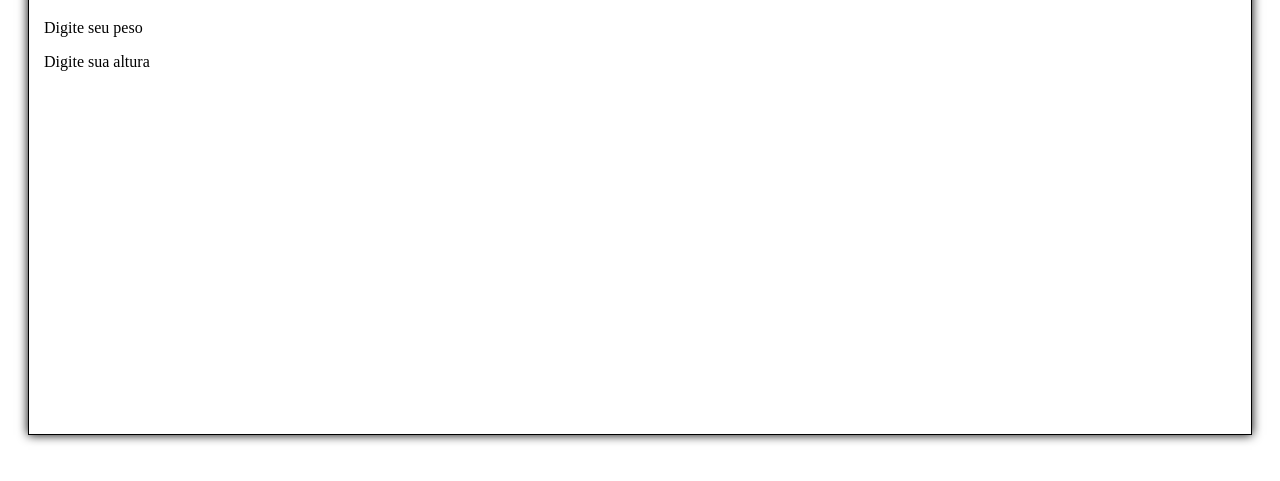
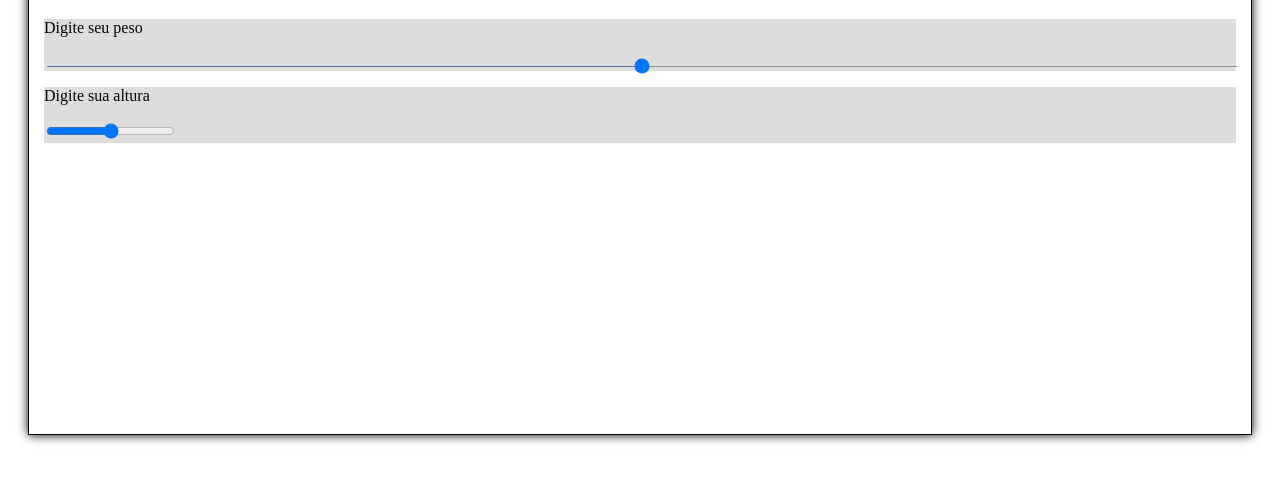
Before and after one commit to Gust4voMoreira/Aulas-JS, a plain HTML site: page teste/JS/calculoIMC/index.html in a window 1280 px wide. Shown: the part 97-578 px from the top of the page. Drawn offline with Linux system fonts and the light colour scheme.

Commit message:
calculoIMC

```diff
--- a/teste/JS/calculoIMC/index.html
+++ b/teste/JS/calculoIMC/index.html
@@ -11,11 +11,13 @@
     <div class="container">
         <h1>Calcule seu IMC</h1>
         <form>
-            <div>
+            <div class="container-calculadora-peso">
                 <p>Digite seu peso</p>
+                <input type="range" class="peso-slider"/>
             </div>
-            <div>
+            <div class="container-calculadora-altura">
                 <p>Digite sua altura</p>
+                <input type="range"/>
             </div>
         </form>
     </div>
--- a/teste/JS/calculoIMC/style.css
+++ b/teste/JS/calculoIMC/style.css
@@ -9,3 +9,14 @@ h1 {
     margin: 20px;
     height: 480px;
 }
+
+.container-calculadora-peso, .container-calculadora-altura{
+    margin-bottom: 16px;
+    width: 100%;
+    background-color: #ddd;
+}
+
+.peso-slider, .altura-slider{
+    width: 100%;
+    height: 1px;
+}
```
